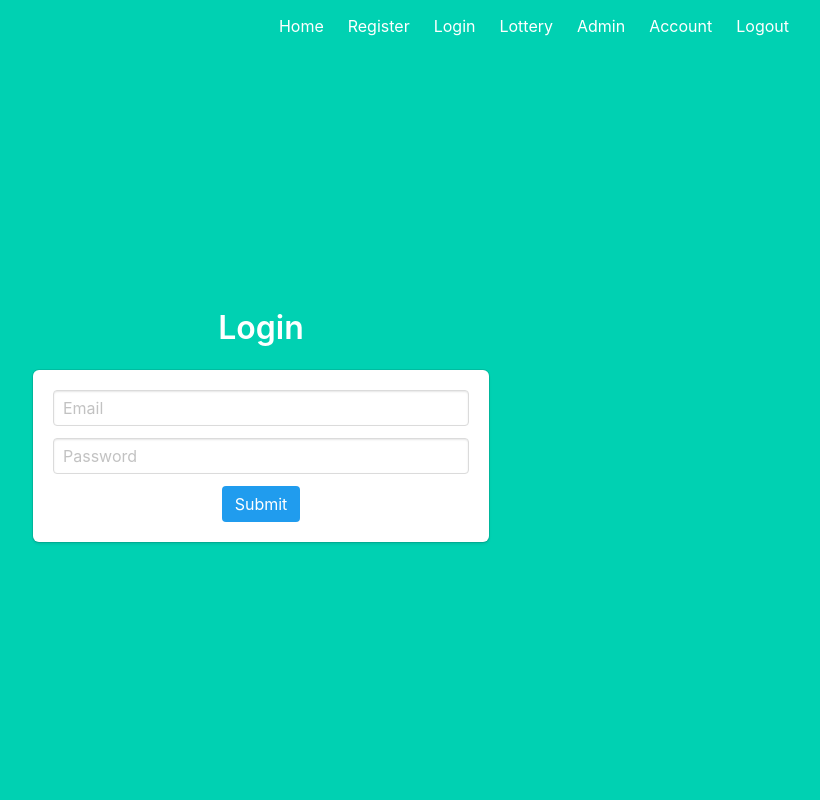
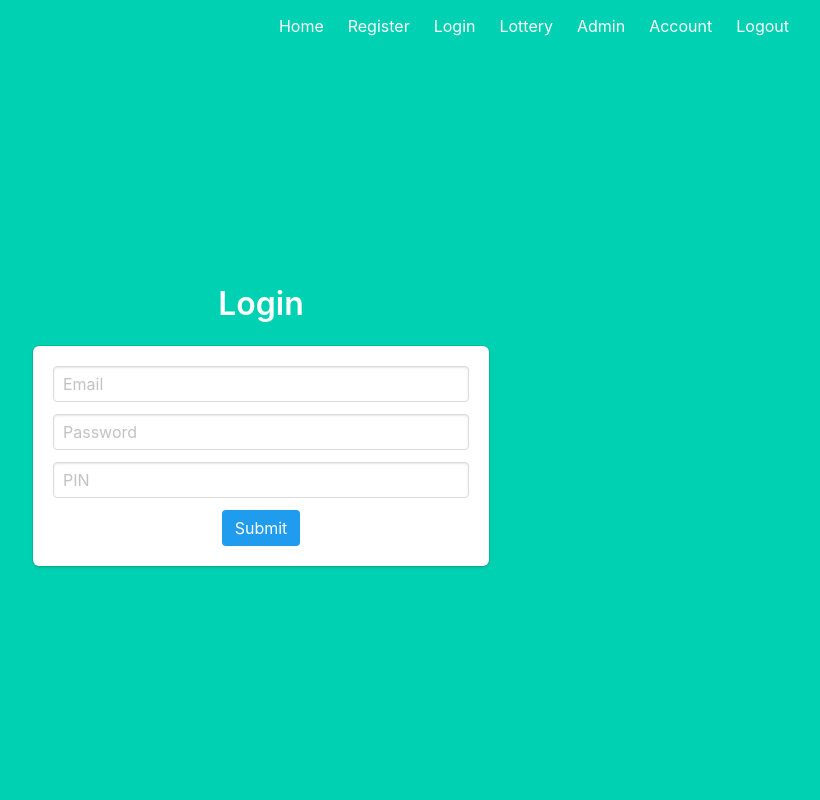
Before and after one commit to 5ak1r/LotteryWebApp, a Flask app: page /login in a window 1280 px wide. Shown: the whole page, without its empty margins (427-1247 px from the left). Run offline with Flask 3, Linux system fonts and the light colour scheme; some libraries are stand-ins or nearby versions.

Commit message:
Login, reCAPTCHA and time based pin all done

```diff
--- a/templates/users/login.html
+++ b/templates/users/login.html
@@ -27,6 +27,14 @@
                         {{ form.password(class="input", placeholder="Password") }}
                     </div>
                 </div>
+                <div class="field">
+                    <div class="control">
+                    {{ form.pin(class="input", placeholder="PIN") }}
+                    </div>
+                </div>
+                <div>
+                    {{ form.recaptcha }}
+                </div>
                 <div>
                     {{ form.submit(class="button is-info is-centered") }}
                 </div>
--- a/users/forms.py
+++ b/users/forms.py
@@ -1,4 +1,4 @@
-from flask_wtf import FlaskForm
+from flask_wtf import FlaskForm, RecaptchaField
 from wtforms import StringField, SubmitField, PasswordField
 from wtforms.validators import Email, Length, InputRequired, EqualTo, ValidationError
 from datetime import datetime
@@ -76,4 +76,6 @@ class RegisterForm(FlaskForm):
 class LoginForm(FlaskForm):
     email = StringField(validators=[InputRequired(), Email()])
     password = PasswordField(validators=[InputRequired()])
+    pin = StringField(validators=[InputRequired()])
+    recaptcha = RecaptchaField()
     submit = SubmitField()
--- a/users/views.py
+++ b/users/views.py
@@ -3,6 +3,7 @@ from flask import Blueprint, render_template, flash, redirect, url_for, session
 from app import db
 from models import User
 from users.forms import RegisterForm, LoginForm
+import pyotp
 
 # CONFIG
 users_blueprint = Blueprint('users', __name__, template_folder='templates')
@@ -53,11 +54,12 @@ def login():
 
     if form.validate_on_submit():
         user = User.query.filter_by(email=form.email.data).first()
-        if not user == False and user.verify_password(user.password):
+        if not user == False and user.verify_password(user.password) and pyotp.TOTP(user.pin_key).verify(form.pin.data):
             return redirect(url_for('lottery.lottery'))
         else:
             flash('Check login details and try again.')
             return render_template('users/login.html', form=form)
+
 
 
     return render_template('users/login.html', form=form)
```
